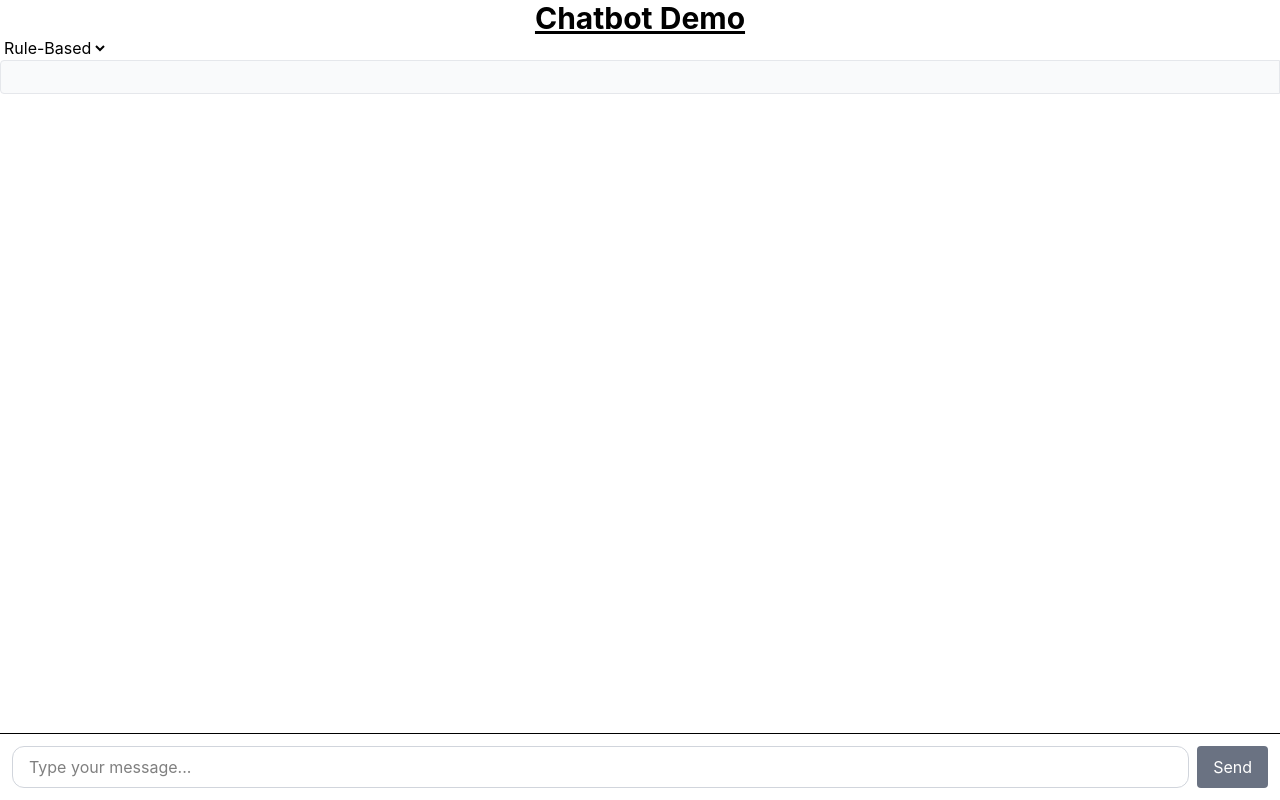
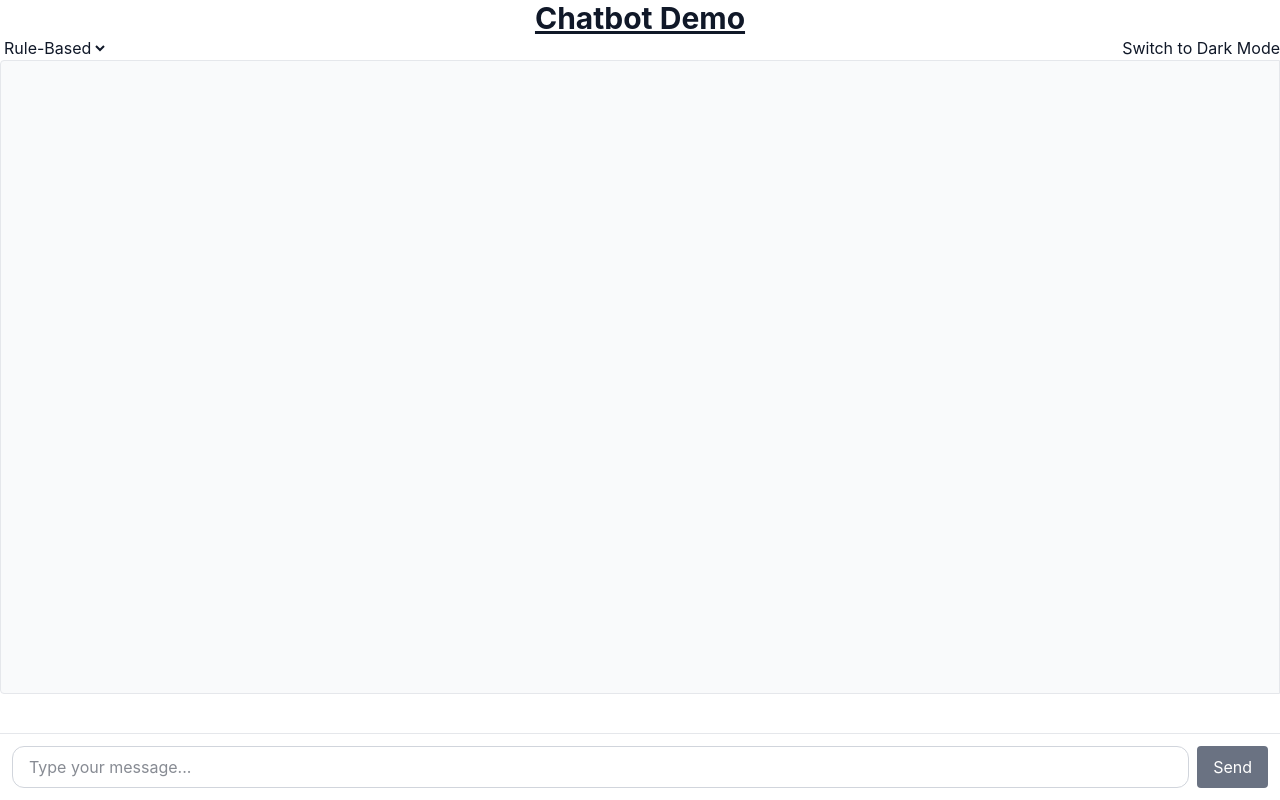
Before and after one commit to Raleese/Chatbot-Demo-Web-App, a React (Vite) app in the folder frontend/: page / in a window 1280 px wide. Built offline with nearby package versions, Linux system fonts and the light colour scheme.

Commit message:
Implemented dark mode

```diff
--- a/frontend/src/App.tsx
+++ b/frontend/src/App.tsx
@@ -1,25 +1,45 @@
 import { useState } from "react"
-import type { ChatMode } from "./types/chat"
+import type { ChatMode, Message } from "./types/chat"
 import ChatInput from "./components/ChatInput"
 import ChatWindow from "./components/ChatWindow"
 import ModeSelector from "./components/ModeSelector"
+import DarkModeSelector from "./components/DarkModeSelector"
+
 
 function App() {
   const [mode, setMode] = useState<ChatMode>("rule")
+  const [messages, setMessages] = useState<Message[]>([])
+  const [isDarkModeActive, setIsDarkModeActive] = useState(false)
+
+  function handleAppendMessage(role: "user" | "bot", text: string) {
+    setMessages((prev) => [
+      ...prev,
+      {
+        id: crypto.randomUUID(),
+        role,
+        text,
+      },
+    ])
+  }
 
   return (
-    <div className="flex flex-col min-h-screen">
+    <div
+      className={`flex flex-col min-h-screen transition-colors ${
+        isDarkModeActive ? "bg-gray-950 text-gray-100" : "bg-white text-gray-900"
+      }`}
+    >
       <h1 className="text-3xl font-bold underline" style={{ textAlign: "center"}}>
         Chatbot Demo
       </h1>
-      <div>
+      <div className="flex flex-row justify-between">
         <ModeSelector mode={mode} onModeChange={setMode} />
+        <DarkModeSelector currentMode={isDarkModeActive} onDarkModeChange={setIsDarkModeActive}/>
       </div>
       <div>
-        <ChatWindow messages={[]} />
+        <ChatWindow messages={messages} isDarkMode={isDarkModeActive} />
       </div>
       <div className="mt-auto">
-        <ChatInput mode={mode} />
+        <ChatInput mode={mode} onAppendMessage={handleAppendMessage} isDarkMode={isDarkModeActive} />
       </div>
     </div>
   )
--- a/frontend/src/components/ChatInput.tsx
+++ b/frontend/src/components/ChatInput.tsx
@@ -4,9 +4,11 @@ import { sendRuleChatRequest } from "../services/rule_chat_api";
 
 type Props = {
     mode: ChatMode;
+    onAppendMessage: (role: "user" | "bot", text: string) => void;
+    isDarkMode: boolean;
 };
 
-function ChatInput({ mode }: Props){
+function ChatInput({ mode, onAppendMessage, isDarkMode }: Props){
     const [answer, setAnswer] = useState("");
 
     function handleInputChange(e: React.ChangeEvent<HTMLInputElement>) {
@@ -14,24 +16,51 @@ function ChatInput({ mode }: Props){
     }
 
     async function handleSend(text: string){
+        const trimmedText = text.trim();
+        if (!trimmedText) {
+            return;
+        }
+
+        onAppendMessage("user", trimmedText);
+        setAnswer("");
+
         try {
-            const response = await sendRuleChatRequest({ message: text, mode: mode });
-            console.log("Chatbot reply:", response.reply);
+            const response = await sendRuleChatRequest({ message: trimmedText, mode: mode });
+            onAppendMessage("bot", response.reply);
         } catch (err) {
             console.error("Error:", err);
+            onAppendMessage("bot", "Sorry, something went wrong while getting a reply.");
         }
     }
 
     return (
-        <div className="flex gap-2 p-3 border-t bg-white">
+        <div
+            className={`flex gap-2 p-3 border-t transition-colors ${
+                isDarkMode ? "bg-gray-900 border-gray-800" : "bg-white border-gray-200"
+            }`}
+        >
             <input
                 placeholder="Type your message..."
-                className="flex-1 rounded-xl border border-gray-300 focus:outline-none focus:ring-2 focus:ring-gray-500 focus:border-transparent px-4 py-2"
+                className={`flex-1 rounded-xl border focus:outline-none focus:ring-2 focus:ring-gray-500 focus:border-transparent px-4 py-2 transition-colors ${
+                    isDarkMode
+                        ? "border-gray-700 bg-gray-800 text-gray-100 placeholder:text-gray-400"
+                        : "border-gray-300 bg-white text-gray-900"
+                }`}
+                value={answer}
                 onChange={handleInputChange}
+                onKeyDown={(e) => {
+                    if (e.key === "Enter") {
+                        void handleSend(answer);
+                    }
+                }}
             />
             <button
-                className="bg-gray-500 text-white px-4 py-2 rounded hover:bg-gray-600"
-                onClick={() => handleSend(answer)}
+                className={`text-white px-4 py-2 rounded transition-colors ${
+                    isDarkMode ? "bg-gray-700 hover:bg-gray-600" : "bg-gray-500 hover:bg-gray-600"
+                }`}
+                onClick={() => {
+                    void handleSend(answer);
+                }}
             >
                 Send
             </button>
--- a/frontend/src/components/ChatWindow.tsx
+++ b/frontend/src/components/ChatWindow.tsx
@@ -3,14 +3,21 @@ import MessageBubble from "./MessageBubble";
 
 type Props = {
     messages: Message[];
+    isDarkMode: boolean;
 };
 
-function ChatWindow({ messages }: Props){
+function ChatWindow({ messages, isDarkMode }: Props){
     return (
-        <div className="flex-1 h-full overflow-y-auto rounded-l border border-gray-200 bg-gray-50 p-4">
-            <div className="flex flex-col gap-4">
+        <div
+            className={`flex-1 max overflow-y-auto rounded-l border p-4 transition-colors ${
+                isDarkMode
+                    ? "border-gray-800 bg-gray-900"
+                    : "border-gray-200 bg-gray-50"
+            }`}
+        >
+            <div className="flex flex-col gap-4" style={{ height: "75vh", maxHeight: "75vh", overflowY: "auto" }}>
                 {messages.map((msg) => (
-                    <MessageBubble key={msg.id} message={msg} />
+                    <MessageBubble key={msg.id} message={msg} isDarkMode={isDarkMode} />
                 ))}
             </div>
         </div>
--- /dev/null
+++ b/frontend/src/components/DarkModeSelector.tsx
@@ -0,0 +1,19 @@
+type Props = {
+    currentMode : boolean,
+    onDarkModeChange : (mode: boolean) => void
+}
+
+function DarkModeSelector({currentMode, onDarkModeChange} : Props){
+
+    function handleChangeMode(){
+        onDarkModeChange(!currentMode)
+    }
+
+    return (
+        <div>
+            <button onClick={handleChangeMode}>{currentMode ? "Switch to Light Mode" : "Switch to Dark Mode"}</button>
+        </div>
+    )
+}
+
+export default DarkModeSelector
--- a/frontend/src/components/MessageBubble.tsx
+++ b/frontend/src/components/MessageBubble.tsx
@@ -2,9 +2,10 @@ import type { Message } from "../types/chat";
 
 type Props = {
     message: Message;
+    isDarkMode: boolean;
 }
 
-function MessageBubble({ message }: Props) {
+function MessageBubble({ message, isDarkMode }: Props) {
     const isUser = message.role === "user";
 
     return (
@@ -13,7 +14,9 @@ function MessageBubble({ message }: Props) {
             className={`max-w-[75%] rounded-2xl px-4 py-2 shadow-sm ${
             isUser
                 ? "bg-blue-600 text-white"
-                : "bg-white text-gray-900 border border-gray-200"
+                : isDarkMode
+                    ? "bg-gray-800 text-gray-100 border border-gray-700"
+                    : "bg-white text-gray-900 border border-gray-200"
             }`}
         >
             {message.text}
```
